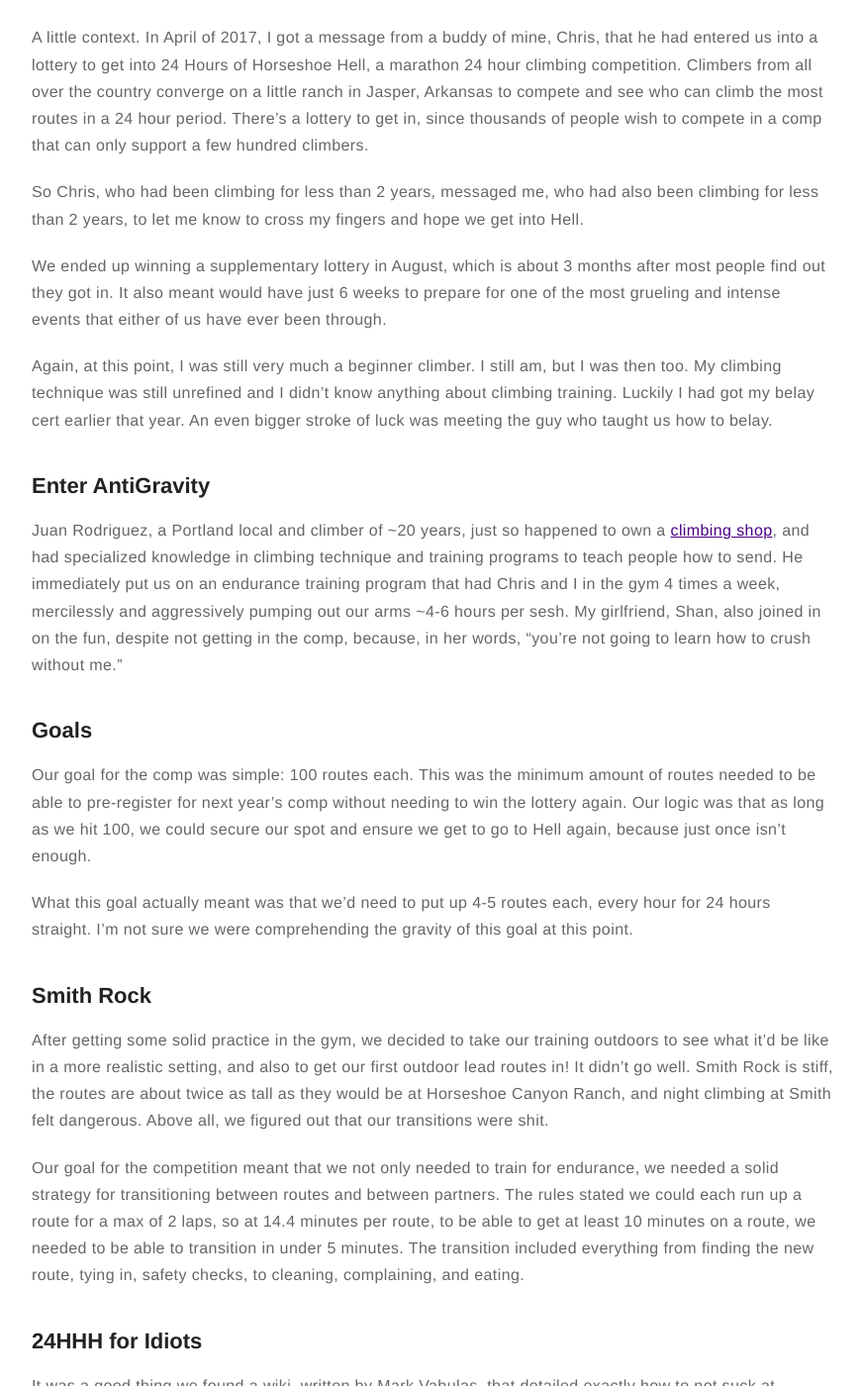
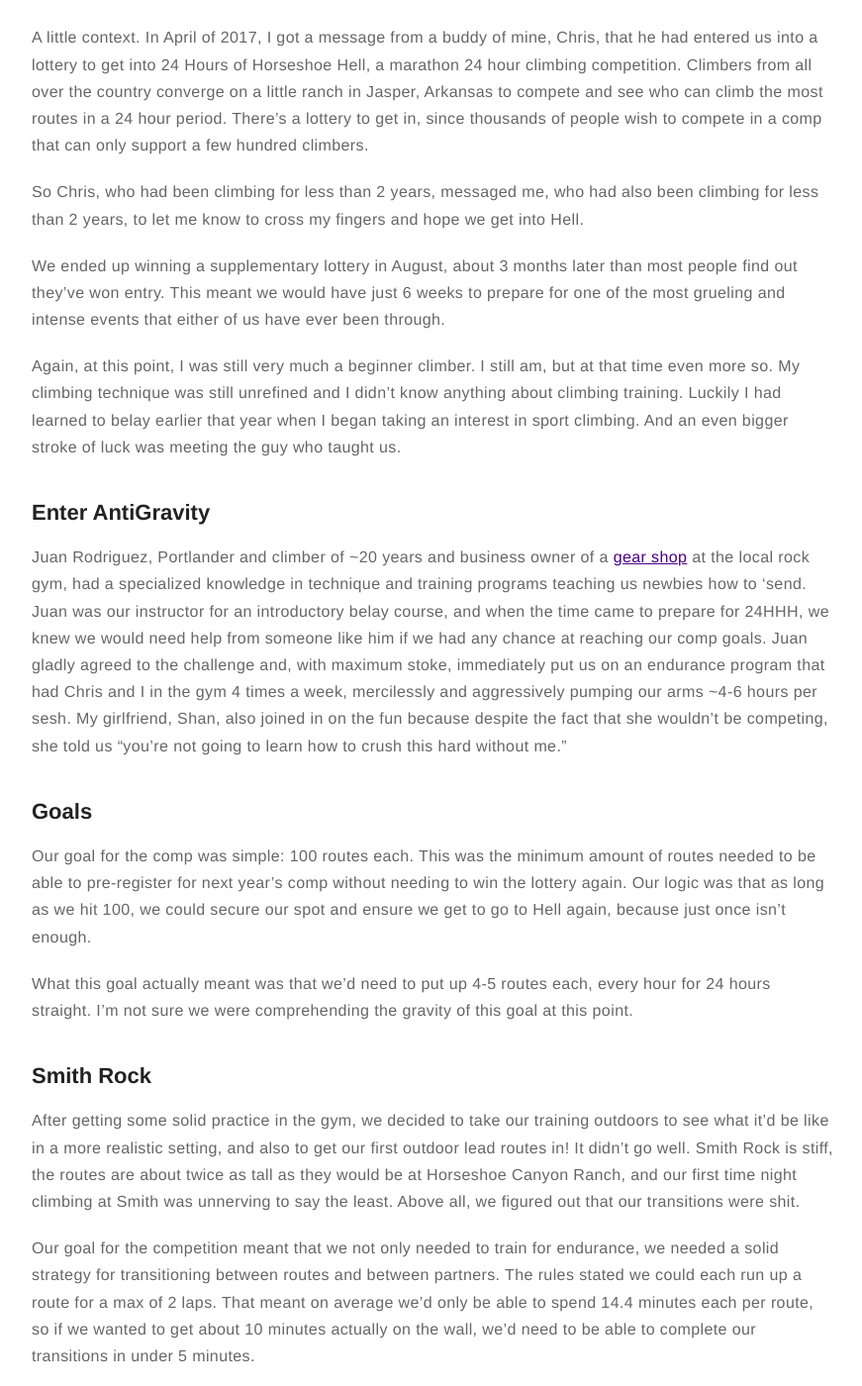
Before and after one commit to ryanwestby/ryanwestby.github.io, a Jekyll site: the page built from _posts/2018-07-26-facing-hell.md, in a window 1280 px wide and 1400 px high, scrolled down 524 px. Shown: the whole window at 99% size, without its empty margins (203-1074 px from the left). Built offline with Jekyll 4.4.1, drawn with Linux system fonts in a browser that asks for light colours; some of the changed text lies outside the part shown.

Commit message:
Facing hell edits

```diff
--- a/_posts/2018-07-26-facing-hell.md
+++ b/_posts/2018-07-26-facing-hell.md
@@ -19,13 +19,13 @@ A little context. In April of 2017, I got a message from a buddy of mine, Chris,
 
 So Chris, who had been climbing for less than 2 years, messaged me, who had also been climbing for less than 2 years, to let me know to cross my fingers and hope we get into Hell.
 
-We ended up winning a supplementary lottery in August, which is about 3 months after most people find out they got in. It also meant would have just 6 weeks to prepare for one of the most grueling and intense events that either of us have ever been through.
+We ended up winning a supplementary lottery in August, about 3 months later than most people find out they’ve won entry. This meant we would have just 6 weeks to prepare for one of the most grueling and intense events that either of us have ever been through.
 
-Again, at this point, I was still very much a beginner climber. I still am, but I was then too. My climbing technique was still unrefined and I didn’t know anything about climbing training. Luckily I had got my belay cert earlier that year. An even bigger stroke of luck was meeting the guy who taught us how to belay.
+Again, at this point, I was still very much a beginner climber. I still am, but at that time even more so. My climbing technique was still unrefined and I didn’t know anything about climbing training. Luckily I had learned to belay earlier that year when I began taking an interest in sport climbing. And an even bigger stroke of luck was meeting the guy who taught us.
 
 ## Enter AntiGravity
 
-Juan Rodriguez, a Portland local and climber of ~20 years, just so happened to own a [climbing shop](https://antigravityequipment.com/), and had specialized knowledge in climbing technique and training programs to teach people how to send. He immediately put us on an endurance training program that had Chris and I in the gym  4 times a week, mercilessly and aggressively pumping out our arms ~4-6 hours per sesh. My girlfriend, Shan, also joined in on the fun, despite not getting in the comp, because, in her words, “you’re not going to learn how to crush without me.”
+Juan Rodriguez, Portlander and climber of ~20 years and business owner of a [gear shop](https://antigravityequipment.com/) at the local rock gym, had a specialized knowledge in technique and training programs teaching us newbies how to ‘send.  Juan was our instructor for an introductory belay course, and when the time came to prepare for 24HHH, we knew we would need help from someone like him if we had any chance at reaching our comp goals.  Juan gladly agreed to the challenge and, with maximum stoke, immediately put us on an endurance program that had Chris and I in the gym 4 times a week, mercilessly and aggressively pumping our arms ~4-6 hours per sesh.  My girlfriend, Shan, also joined in on the fun because despite the fact that she wouldn’t be competing, she told us “you’re not going to learn how to crush this hard without me.”
 
 ## Goals
 
@@ -35,9 +35,9 @@ What this goal actually meant was that we’d need to put up 4-5 routes each, ev
 
 ## Smith Rock
 
-After getting some solid practice in the gym, we decided to take our training outdoors to see what it’d be like in a more realistic setting, and also to get our first outdoor lead routes in! It didn’t go well. Smith Rock is stiff, the routes are about twice as tall as they would be at Horseshoe Canyon Ranch, and night climbing at Smith felt dangerous. Above all, we figured out that our transitions were shit.
+After getting some solid practice in the gym, we decided to take our training outdoors to see what it’d be like in a more realistic setting, and also to get our first outdoor lead routes in! It didn’t go well. Smith Rock is stiff, the routes are about twice as tall as they would be at Horseshoe Canyon Ranch, and our first time night climbing at Smith was unnerving to say the least. Above all, we figured out that our transitions were shit.
 
-Our goal for the competition meant that we not only needed to train for endurance, we needed a solid strategy for transitioning between routes and between partners. The rules stated we could each run up a route for a max of 2 laps, so at 14.4 minutes per route, to be able to get at least 10 minutes on a route, we needed to be able to transition in under 5 minutes. The transition included everything from finding the new route, tying in, safety checks, to cleaning, complaining, and eating.
+Our goal for the competition meant that we not only needed to train for endurance, we needed a solid strategy for transitioning between routes and between partners. The rules stated we could each run up a route for a max of 2 laps. That meant on average we’d only be able to spend 14.4 minutes each per route, so if we wanted to get about 10 minutes actually on the wall, we’d need to be able to complete our transitions in under 5 minutes.
 
 ## 24HHH for Idiots
 
@@ -56,14 +56,14 @@ Fast forward a half-dozen 5-hour training days to the week of the competition. T
 
 ![The ranch](/assets/images/24hhh/20170922_080443_HDR.jpg)
 
-The ranch was beautiful. You turn onto a gravely road and descend into a horseshoe-shaped canyon with rock cliffs on all sides of you, and a massive ranch with horses and goats running around in the middle of this sprawling green valley.
+The ranch was beautiful. After turning onto a gravel road, you descend into a horseshoe-shaped canyon with rock cliffs on all sides of you, and a massive ranch with horses and goats running around in the middle of this sprawling green valley.
 
 The first morning on the ranch, we run into a guy Levi Harrell, who champions [Of All Nations Photography](https://www.facebook.com/OfAllNations/), and he offered to show us around the ranch.
 
 ![Levi showing us The Greatest Show on Earth](/assets/images/24hhh/20170920_122820.jpg)
 _Levi showing us The Greatest Show on Earth_
 
-Meeting Levi was another stroke of luck, because he happened to be a local climber, an adventure guide, a photographer, and overall really cool dude. He showed us all around the ranch and the spots we would be able to climb, and later on in the week he even took us down to a nearby river to do some free solo climbing above a river!
+Meeting Levi was another stroke of luck, because he happened to be a local climber, an adventure guide, a photographer, and overall really cool dude. He showed us all around the ranch and the spots we would be able to climb, and later on in the week he even took us down to a nearby river for some deep-water soloing.
 
 ![Kyle's Landing](/assets/images/24hhh/20170920_172333.jpg)
 ![Kyle's Landing](/assets/images/24hhh/20170920_174143_HDR.jpg)
@@ -97,9 +97,9 @@ The first eight hours went by like a breeze It was pretty much fun and games as
 
 Once dark settled, things got pretty grim. At about 10 hours in, I realized that I couldn’t do 5.8’s anymore. It would be 5.7’s and below from here on out, and the lines for 5.7’s quickly became too long for us to keep our initial pace up.
 
-I don’t ever remember getting too tired. I was in a distinct focus state the entire time. But there would be decent lengths of time where we couldn’t do anything but listen to the bugs and wait for our next route, which quickly became frustrating. Our next 30 routes were slow moving, and took us until sunrise to complete. I had also sprained my ankle about a month before this, during training, and it was starting to flare up at this point.
+I don’t ever remember getting too tired. I was in a distinct focus state the entire time. But there would be stretches of time where we couldn’t do anything but listen to the bugs and wait for our next route, and it quickly became frustrating. Our next 30 routes were slow moving, and took us until sunrise to complete. I had also sprained my ankle about a month before this, during training, and it was starting to flare up at this point.
 
-Around 5am, around when daylight started showing again, we heard the strangest yelling. And looking back at the hill, we see dozens of goats sprinting up the hill. I assume they get let out in the morning to forage, but the strange screaming and sight of goats had to be the funniest thing to our delusional 5am selves.
+Around 5am, when daylight started showing again, we heard the strangest yelling. And looking back at the hill, we see dozens of goats sprinting up it. I assume they get let out in the morning to forage, but the strange screaming and sight of goats had to be the funniest thing to our delusional 5am selves.
 
 ## The Poop Scare
 
@@ -121,7 +121,7 @@ Hitting 100 was an absolute rush. We did it with about 20 minutes to spare. So w
 
 The afternoon was a daze. People were celebrating, toasting, laughing like crazy people. The power nap was magical. The awards ceremony was a delight to watch. Mark and Austin ended up taking first place in their category. We got our first tattoos, something we were only going to do if we accomplished our goal. We gorged on the pasta dinner. We took delightful cold showers. Our friends from Oklahoma showed up to celebrate with us. We danced the night away.
 
-Reflecting on all that we accomplished, it’s still boggles my mind that we were able to do this. We only started climbing about two years ago, and only got our lead certification about two months before the competition. My first outdoor lead climb was about a month before the climb.
+Reflecting on all that we accomplished, it’s still boggles my mind that we were able to do this. We only started climbing about two years ago, and only learned to lead about two months before the competition. My first outdoor lead climb was about a month before the climb.
 
 All-in-all, the competition is about the dumbest thing I’ve ever put myself through. I remember thinking that there was no way I would ever do this again, and I also remember knowing that in just a few months I would be looking forward to doing it all over again the next year.
 
```
